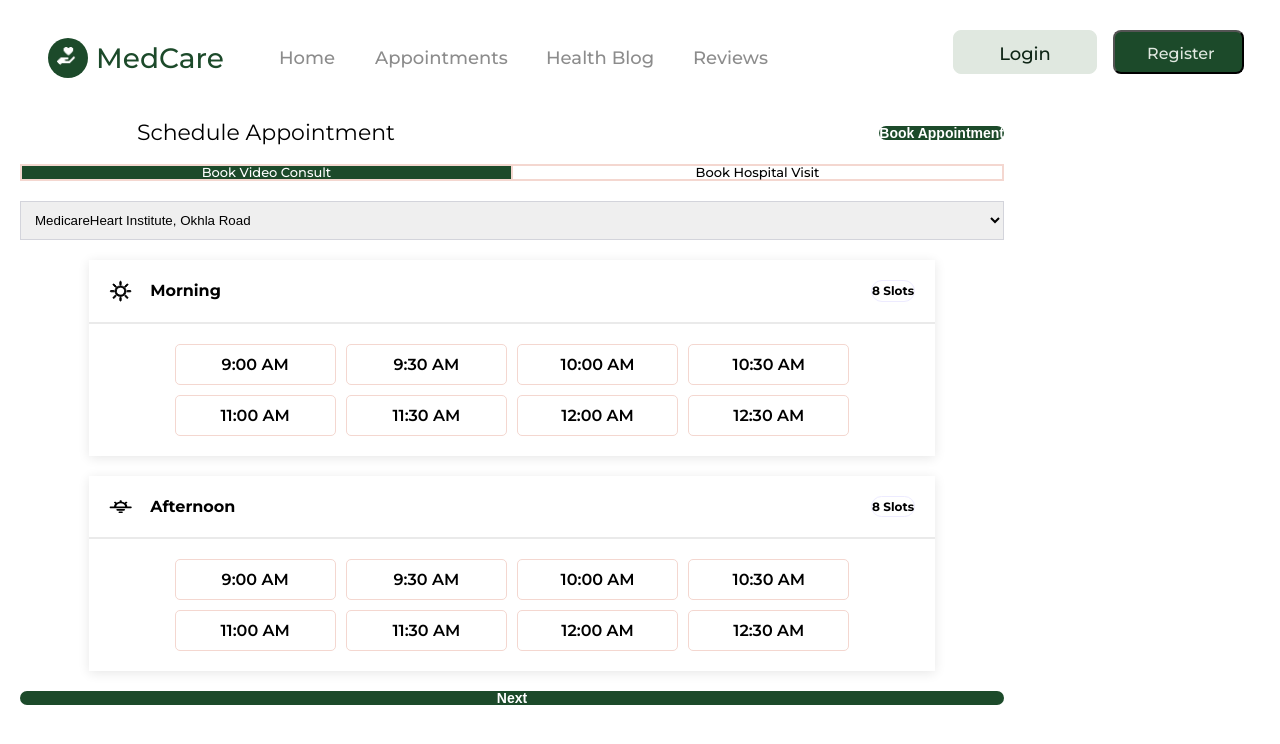
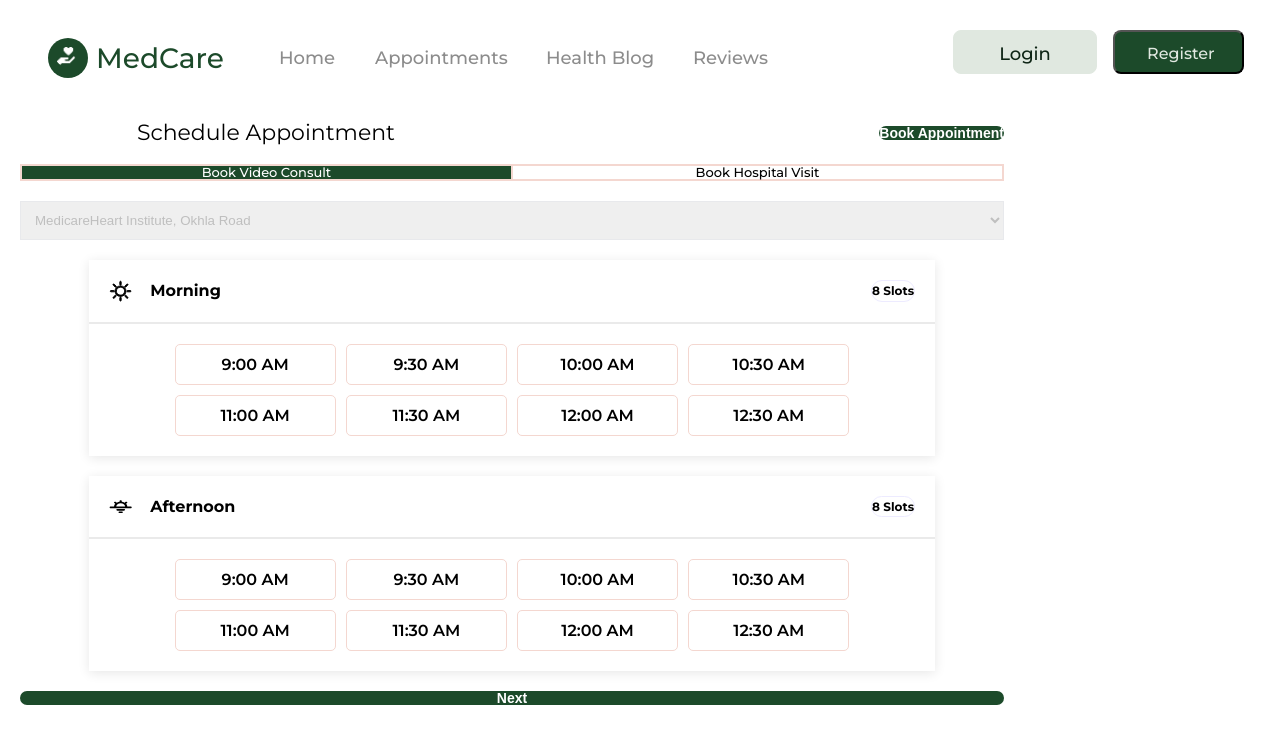
Before and after one commit to ashish-3216/MedCare, a Next.js app: page /test in a window 1280 px wide. Shown: the top 744 px of the page. Built offline with nearby package versions, Linux system fonts and the light colour scheme.

Commit message:
bugs fixed

```diff
--- a/Components/Book_appointment.jsx
+++ b/Components/Book_appointment.jsx
@@ -44,14 +44,19 @@ const Book_appointment = () => {
           </div>
         </div>
         <div className={styles.drop_down}>
-          <select name="live_location" id={styles.list}>
+          <select
+            name="live_location"
+            id={styles.list}
+            disabled={toggle} // Disable when Video Consult is selected
+            className={toggle ? styles.disabledDropdown : ""}
+          >
             <option id={styles.live_location}>
               MedicareHeart Institute, Okhla Road
             </option>
           </select>
         </div>
       </div>
-        <Book_Form
+      <Book_Form
         day_time={"Morning"}
         remaining_slots={"8"}
         slots_array={[
--- a/Components/Filter_component.jsx
+++ b/Components/Filter_component.jsx
@@ -14,6 +14,7 @@ const FilterComponent = ({ title, stat, array, optional, flag = true , cb }) =>
                 id={`showAll-${stat}`}
                 name={stat}
                 value={0}
+                defaultChecked
                 onChange={title === 'Rating' ? () => cb(-1) : () => cb('show all')}
               />
               <label htmlFor={`showAll-${stat}`}>{optional}</label>
--- a/styles/book_appointment.module.css
+++ b/styles/book_appointment.module.css
@@ -100,3 +100,8 @@
   border-radius: 8px;
   border: none;
 }
+.disabledDropdown {
+  pointer-events: none; /* Prevents interaction */
+  opacity: 0.5; /* Makes it look disabled */
+  background-color: #e0e0e0; /* Light grey */
+}
```
